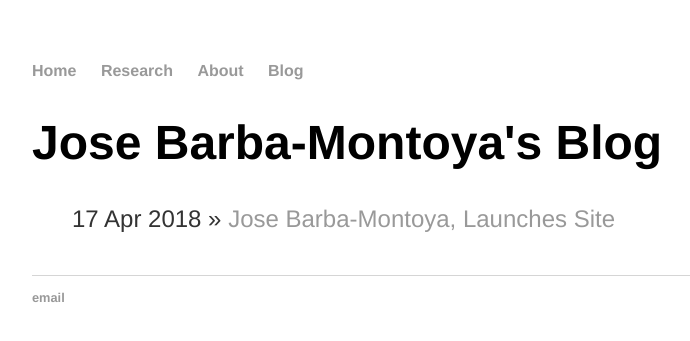
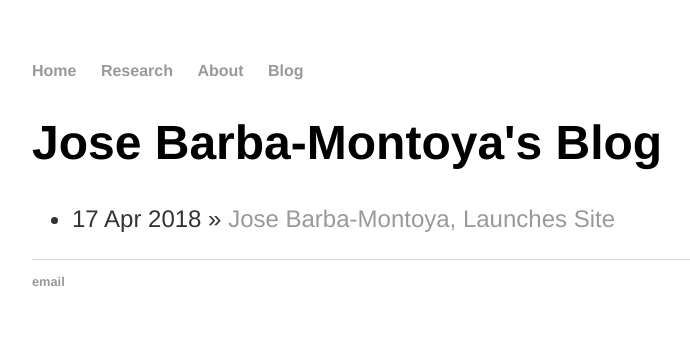
Before and after one commit to josebarbamontoya/josebarbamontoya.github.io, a Jekyll site: the page built from blog/index.html, in a window 1280 px wide. Shown: the top 341 px of the page, without its empty margins (160-850 px from the left). Built offline with Jekyll 4.4.1, drawn with Linux system fonts in a browser that asks for light colours.

Commit message:
Update main.css

```diff
--- a/css/main.css
+++ b/css/main.css
@@ -15,10 +15,3 @@
 nav ul li, footer ul li { display: inline; margin-right: 20px; }
 
 footer { border-top: 1px solid #d5d5d5; font-size: .8em; }
-
-/* Blog */
-ul.posts { margin: 20px auto 40px; font-size: 1.5em; }
-ul.posts li { list-style: none; }
-
-/* Research */
-p, ul { font-size: 1em; font-family: 'Helvetica', 'Arial', 'Sans-Serif'; }
```
